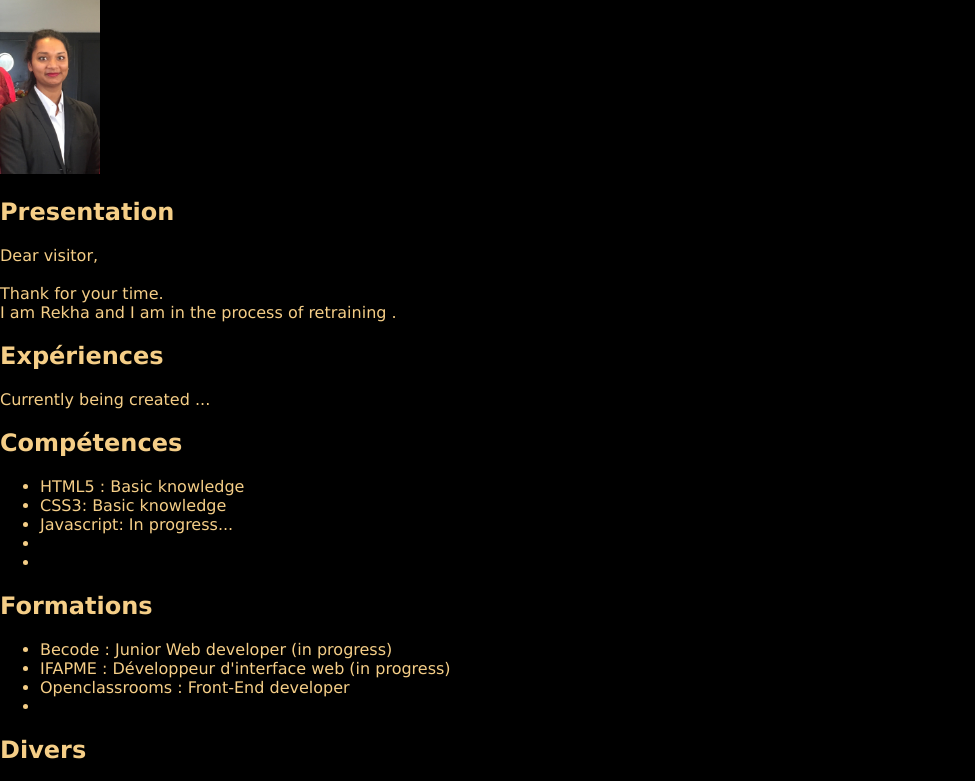
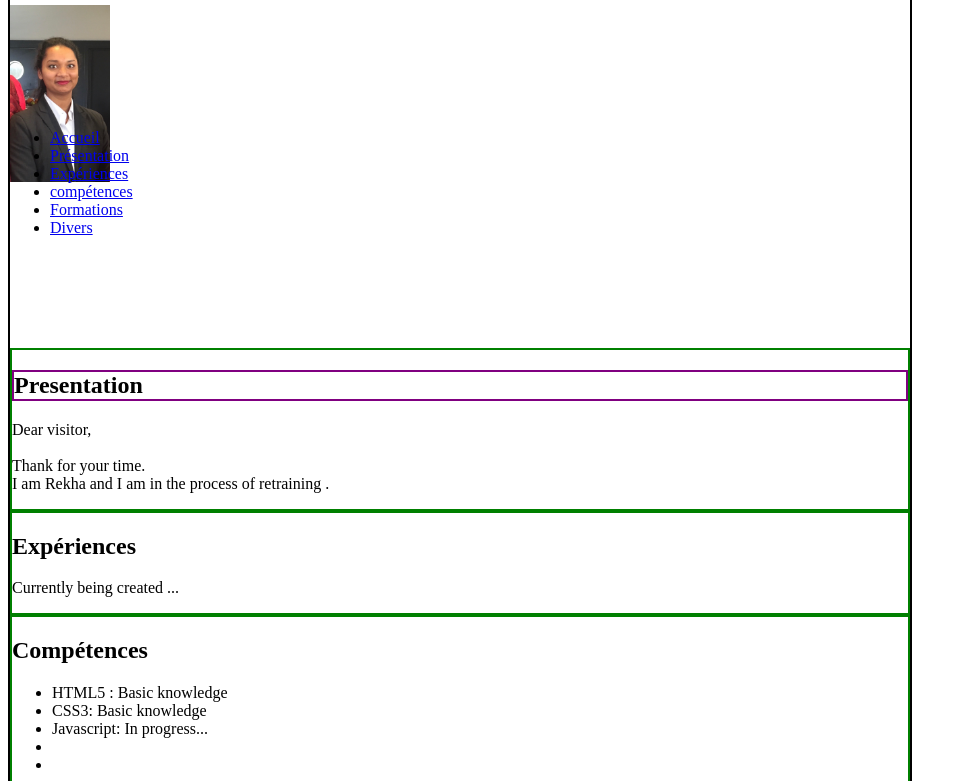
Before and after one commit to RekhaLambotte/CV-Rekha, a plain HTML site: page index.html in a window 1280 px wide. Shown: the part 132-913 px from the top of the page, without its empty margins (0-975 px from the left). Drawn offline with Linux system fonts and the light colour scheme.

Commit message:
CV save 2

```diff
--- a/index.html
+++ b/index.html
@@ -8,18 +8,40 @@
 	</head>
 
 	<body>
+		<div id="page">
+			<header>
 
 				<H1>Rekha LAMBOTTE</H1>
 				<h2>WEB DEVELOPER  </h2>
 				<a href="image/photoCv.jpg" title="photo grand format" target="_blank"><img src="image/photoCvMini.jpg" width="100px"/></a>
+			</header>
 
-		<H2> Presentation</H2>
+			<nav>
+				<ul>
+					<li><a href="#">Accueil</a></li>
+					<li><a href="#Presentation">Présentation</a></li>
+					<li><a href="#Experience">Expériences</a></li>
+					<li><a href="#Competences">compétences</a></li>
+					<li><a href="#Formation">Formations</a></li>
+					<li><a href="#Divers">Divers</a></li>
+				</ul>
+
+			</nav>
+
+			<main>
+				<article>
+					<section class="grid">
+						<H2 id="Presentation"> Presentation</H2>
 						<p> Dear visitor, <br/><br> Thank for your time. <br> I am Rekha and I am in the process of retraining . </p>
+					</section>
 
-		<H2> Expériences </H2>
+					<section class="grid">
+						<H2 id="Experience"> Expériences </H2>
 						<p> Currently being created ...</p>
+					</section>
 
-		<H2> Compétences</H2>
+					<section class="grid">
+						<H2 id="Competences"> Compétences</H2>
 						<ul>
 							<li>HTML5 : Basic knowledge</li>
 							<li>CSS3: Basic knowledge</li>
@@ -27,25 +49,33 @@
 							<li></li>
 							<li></li>
 						</ul>
+					</section>
 
-
-		<H2> Formations</H2>
+					<section class="grid">
+						<H2 id="Formation"> Formations</H2>
 						<ul>
 							<li> Becode : Junior Web developer (in progress)</li>
-				<li> IFAPME : Développeur d'interface web (in progress)</li>
+							<li> IFAPME : Développeur d'interface web </li>
 							<li> Openclassrooms : Front-End developer</li>
 							<li> </li>
 						</ul>
+					</section>
 
-		<H2> Divers</H2>
+					<section class="grid">
+						<H2 id="Divers"> Divers</H2>
 						<ul>
-				<li>Driver licence</li>
-				<li>personnal car</li>
+							<li>Driver licence</li>					<li>personnal car</li>
 						</ul>
+					</section>
 
 
+				</article>
+			</main>
 
+			<footer>
+				<!--©Copyright 2050 par personne. Tous droits reversés. -->
+			</footer>
 
-
+		</div>
 	</body>
 </html>
--- /dev/null
+++ b/resetCss.css
@@ -0,0 +1,48 @@
+/* http://meyerweb.com/eric/tools/css/reset/
+   v2.0 | 20110126
+   License: none (public domain)
+*/
+
+html, body, div, span, applet, object, iframe,
+h1, h2, h3, h4, h5, h6, p, blockquote, pre,
+a, abbr, acronym, address, big, cite, code,
+del, dfn, em, img, ins, kbd, q, s, samp,
+small, strike, strong, sub, sup, tt, var,
+b, u, i, center,
+dl, dt, dd, ol, ul, li,
+fieldset, form, label, legend,
+table, caption, tbody, tfoot, thead, tr, th, td,
+article, aside, canvas, details, embed,
+figure, figcaption, footer, header, hgroup,
+menu, nav, output, ruby, section, summary,
+time, mark, audio, video {
+	margin: 0;
+	padding: 0;
+	border: 0;
+	font-size: 100%;
+	font: inherit;
+	vertical-align: baseline;
+}
+/* HTML5 display-role reset for older browsers */
+article, aside, details, figcaption, figure,
+footer, header, hgroup, menu, nav, section {
+	display: block;
+}
+body {
+	line-height: 1;
+}
+ol, ul {
+	list-style: none;
+}
+blockquote, q {
+	quotes: none;
+}
+blockquote:before, blockquote:after,
+q:before, q:after {
+	content: '';
+	content: none;
+}
+table {
+	border-collapse: collapse;
+	border-spacing: 0;
+}
--- a/style.css
+++ b/style.css
@@ -1,4 +1,4 @@
-*{
+/**{
     box-sizing: border-box;
     font-family: Verdana, Geneva, Tahoma, sans-serif;
     background-color: black;
@@ -8,4 +8,24 @@ body {
     padding:0 ;
     color: rgb(245, 206, 135);
     text-align: justify;
+
 }
+
+li {
+    list-style-type: katakana-iroha;
+} */
+
+#page {
+    display: grid;
+    grid-template-rows: 20% 20% 20% 20% 20%;
+    border: 2px solid black;
+    max-width: 900px;
+}
+#Presentation {
+    border: 2px solid purple;
+    grid-row: 5;
+}
+
+.grid {
+    border: 2px solid green;
+}
```
Lines whose indentation alone changed are shown as unchanged.
